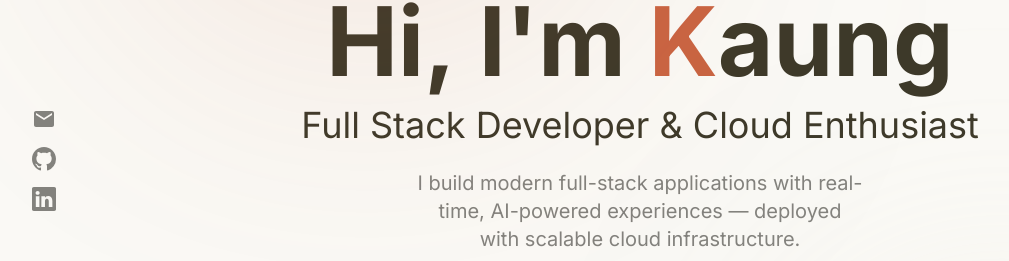
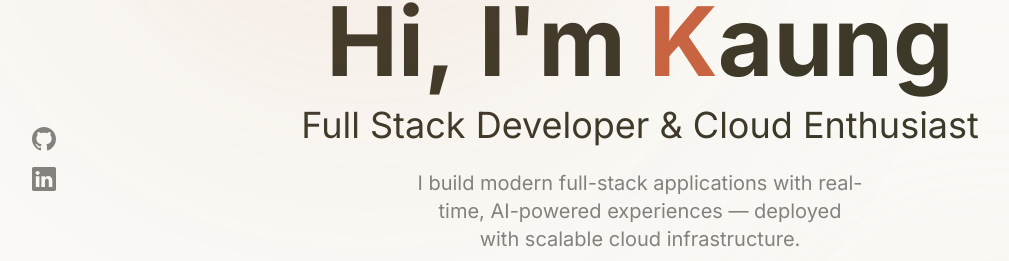
Before and after one commit to kaungkhant-thar/portfolio, a Next.js app: page / in a window 1280 px wide. Shown: the part 241-502 px from the top of the page, without its empty margins (0-1009 px from the left). Built offline with nearby package versions, Linux system fonts and the light colour scheme.

Commit message:
remove: gmail

```diff
--- a/src/app/components/sections/hero.tsx
+++ b/src/app/components/sections/hero.tsx
@@ -100,25 +100,29 @@ export function Hero() {
             className="fixed left-8 z-20 top-1/2 hidden -translate-y-1/2 flex-col gap-4 md:flex"
           >
             {[
-              { icon: MdEmail, url: "mailto:kaungkhantthar77@gmail.com" },
               { icon: BsGithub, url: "https://github.com/kaungkhant-thar" },
               {
                 icon: BsLinkedin,
                 url: "https://www.linkedin.com/in/kaung-khant-thar-b978ab1a1/",
               },
-            ].map((item, index) => (
+            ].map((item, index) => {
+              const isMail = item.url.startsWith("mailto:");
+              return (
                 <motion.a
                   whileHover={{ scale: 1.2, rotate: 5 }}
                   transition={{ type: "spring", stiffness: 300 }}
                   key={index}
                   href={item.url}
-                target="_blank"
-                rel="noopener noreferrer"
+                  {...(!isMail && {
+                    target: "_blank",
+                    rel: "noopener noreferrer",
+                  })}
                   className="text-muted-foreground  transition-colors hover:text-foreground"
                 >
                   <item.icon className="h-6 w-6" />
                 </motion.a>
-            ))}
+              );
+            })}
           </motion.div>
         </div>
       </div>
```
Lines whose indentation alone changed are shown as unchanged.
